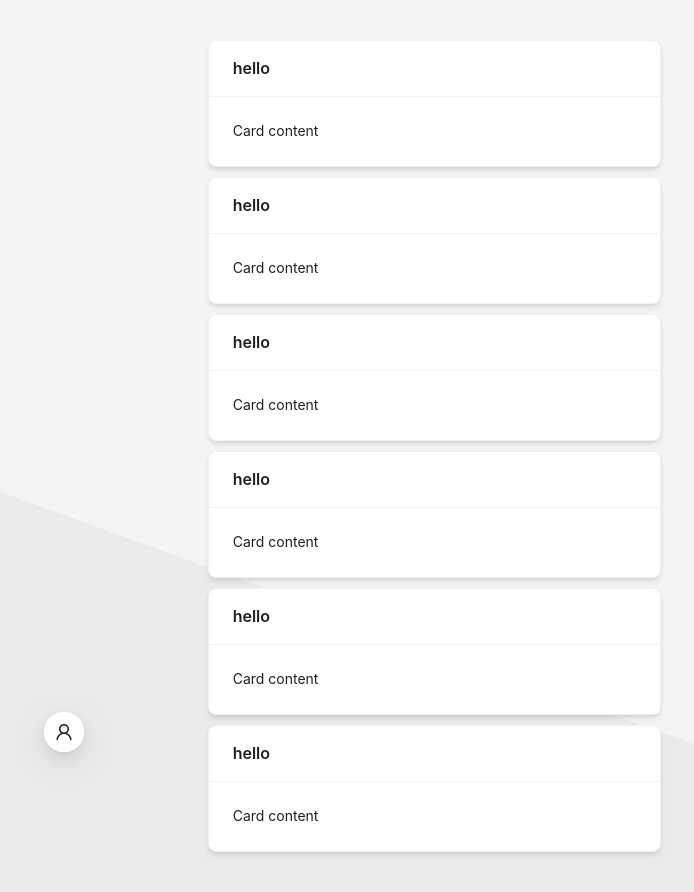
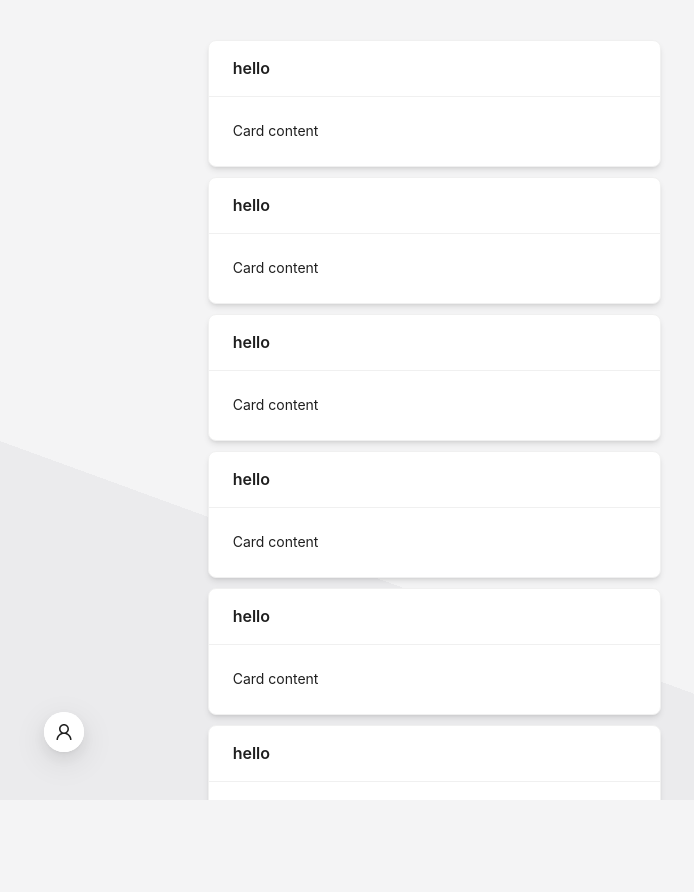
Before and after one commit to Amelia1110/CueScoop, a Next.js app: page /dashboard in a window 1280 px wide. Shown: the whole page, without its empty margins (579-1273 px from the left). After the commit the page ends 800 px from the top, so only its background shows below. Built offline with nearby package versions, Linux system fonts and the light colour scheme.

Commit message:
fixed scrolling

```diff
--- a/pages/dashboard.tsx
+++ b/pages/dashboard.tsx
@@ -3,7 +3,7 @@ import { Card, Col, FloatButton, Row } from "antd";
 
 export default function Dashboard() {
     return (
-        <Row>
+        <Row className="h-screen">
             <FloatButton.Group
                 icon={<UserOutlined />}
                 trigger="hover"
@@ -14,9 +14,8 @@ export default function Dashboard() {
                 <FloatButton/>
             </FloatButton.Group>
             <Col span={14}>
-
             </Col>
-            <Col span={10} className="p-10">
+            <Col span={10} className="p-10 h-full overflow-auto">
                 <Row gutter={[0, 10]}>
                     <Col span={24}>
                         <Card title="hello" className="shadow-md">
--- a/styles/globals.css
+++ b/styles/globals.css
@@ -1,20 +1,6 @@
 @tailwind base;
 @tailwind components;
 @tailwind utilities;
-
-:root {
-  --foreground-rgb: 0, 0, 0;
-  --background-start-rgb: 214, 219, 220;
-  --background-end-rgb: 255, 255, 255;
-}
-
-@media (prefers-color-scheme: dark) {
-  :root {
-    --foreground-rgb: 255, 255, 255;
-    --background-start-rgb: 0, 0, 0;
-    --background-end-rgb: 0, 0, 0;
-  }
-}
 
 body {
   background: linear-gradient(20deg, #EBEBED 45%, #f4f4f5 45% 80%);
```
